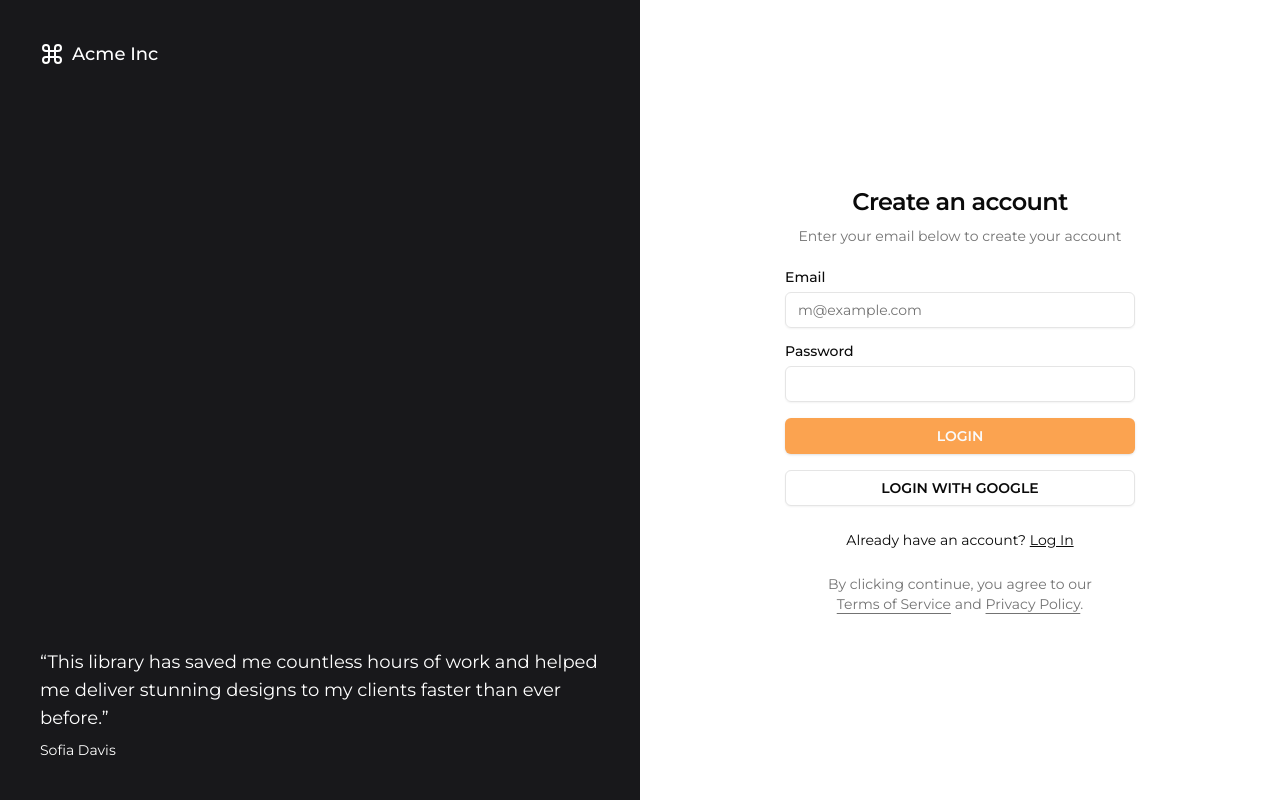
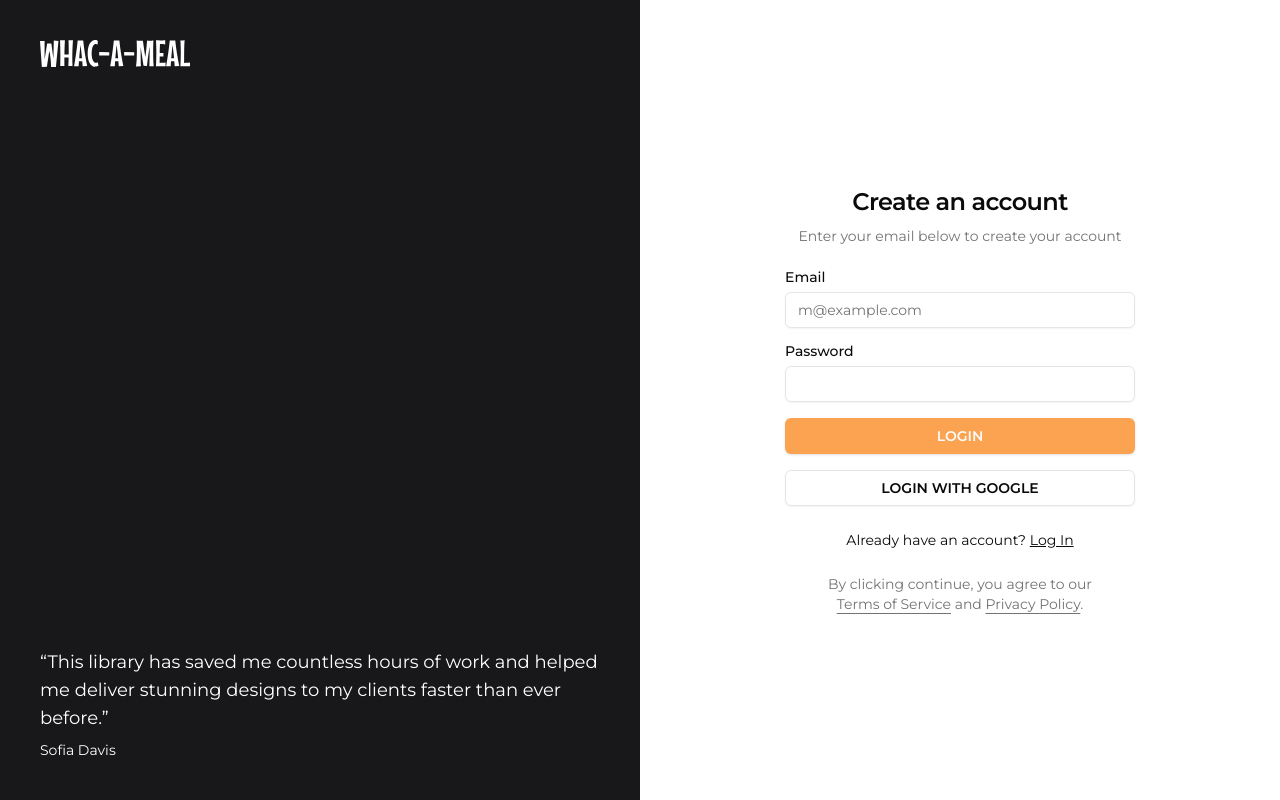
Before and after one commit to AndrejZaf/whacameal-web, a Next.js app: page /signup in a window 1280 px wide. Built offline with nearby package versions, Linux system fonts and the light colour scheme.

Commit message:
Create a static component for the auth split screen and proceed to work on the parallel route fix

```diff
--- a/app/(auth)/login/page.tsx
+++ b/app/(auth)/login/page.tsx
@@ -1,3 +1,4 @@
+import AuthSidebar from "@/components/auth-sidebar";
 import LoginForm from "@/components/auth/login-form";
 import Link from "next/link";
 import React from "react";
@@ -6,22 +7,7 @@ const LoginPage = () => {
     return (
         <div
             className="container relative hidden h-screen flex-col items-center justify-center md:grid lg:max-w-none lg:grid-cols-2 lg:px-0">
-            <div className="relative hidden h-full flex-col bg-muted p-10 text-white dark:border-r lg:flex">
-                <div className="absolute inset-0 bg-zinc-900" />
-                <div className="relative z-20 flex items-center text-lg font-medium">
-                    <img alt="Whac a meal" src="./whc_logo.svg" />
-                </div>
-                <div className="relative z-20 mt-auto">
-                    <blockquote className="space-y-2">
-                        <p className="text-lg">
-                            &ldquo;This library has saved me countless hours of work and
-                            helped me deliver stunning designs to my clients faster than
-                            ever before.&rdquo;
-                        </p>
-                        <footer className="text-sm">Sofia Davis</footer>
-                    </blockquote>
-                </div>
-            </div>
+            <AuthSidebar />
             <div className="lg:p-8">
                 <div className="mx-auto flex w-full flex-col justify-center space-y-6 sm:w-[350px]">
                     <div className="flex flex-col space-y-2 text-center">
--- a/app/(auth)/signup/page.tsx
+++ b/app/(auth)/signup/page.tsx
@@ -1,3 +1,4 @@
+import AuthSidebar from "@/components/auth-sidebar";
 import SignupForm from "@/components/auth/signup-form";
 import Link from "next/link";
 import React from "react";
@@ -6,34 +7,7 @@ const LoginPage = () => {
     return (
         <div
             className="container relative hidden h-screen flex-col items-center justify-center md:grid lg:max-w-none lg:grid-cols-2 lg:px-0">
-            <div className="relative hidden h-full flex-col bg-muted p-10 text-white dark:border-r lg:flex">
-                <div className="absolute inset-0 bg-zinc-900" />
-                <div className="relative z-20 flex items-center text-lg font-medium">
-                    <svg
-                        xmlns="http://www.w3.org/2000/svg"
-                        viewBox="0 0 24 24"
-                        fill="none"
-                        stroke="currentColor"
-                        strokeWidth="2"
-                        strokeLinecap="round"
-                        strokeLinejoin="round"
-                        className="mr-2 h-6 w-6"
-                    >
-                        <path d="M15 6v12a3 3 0 1 0 3-3H6a3 3 0 1 0 3 3V6a3 3 0 1 0-3 3h12a3 3 0 1 0-3-3" />
-                    </svg>
-                    Acme Inc
-                </div>
-                <div className="relative z-20 mt-auto">
-                    <blockquote className="space-y-2">
-                        <p className="text-lg">
-                            &ldquo;This library has saved me countless hours of work and
-                            helped me deliver stunning designs to my clients faster than
-                            ever before.&rdquo;
-                        </p>
-                        <footer className="text-sm">Sofia Davis</footer>
-                    </blockquote>
-                </div>
-            </div>
+            <AuthSidebar />
             <div className="lg:p-8">
                 <div className="mx-auto flex w-full flex-col justify-center space-y-6 sm:w-[350px]">
                     <div className="flex flex-col space-y-2 text-center">
--- /dev/null
+++ b/components/auth-sidebar.tsx
@@ -0,0 +1,23 @@
+import React from "react";
+
+const AuthSidebar = () => {
+    return (
+        <div className="relative hidden h-full flex-col bg-muted p-10 text-white dark:border-r lg:flex">
+            <div className="absolute inset-0 bg-zinc-900" />
+            <div className="relative z-20 flex items-center text-lg font-medium">
+                <img alt="Whac a meal" src="./whc_logo.svg" />
+            </div>
+            <div className="relative z-20 mt-auto">
+                <blockquote className="space-y-2">
+                    <p className="text-lg">
+                        &ldquo;This library has saved me countless hours of work and
+                        helped me deliver stunning designs to my clients faster than
+                        ever before.&rdquo;
+                    </p>
+                    <footer className="text-sm">Sofia Davis</footer>
+                </blockquote>
+            </div>
+        </div>
+    );
+};
+export default AuthSidebar;
```
